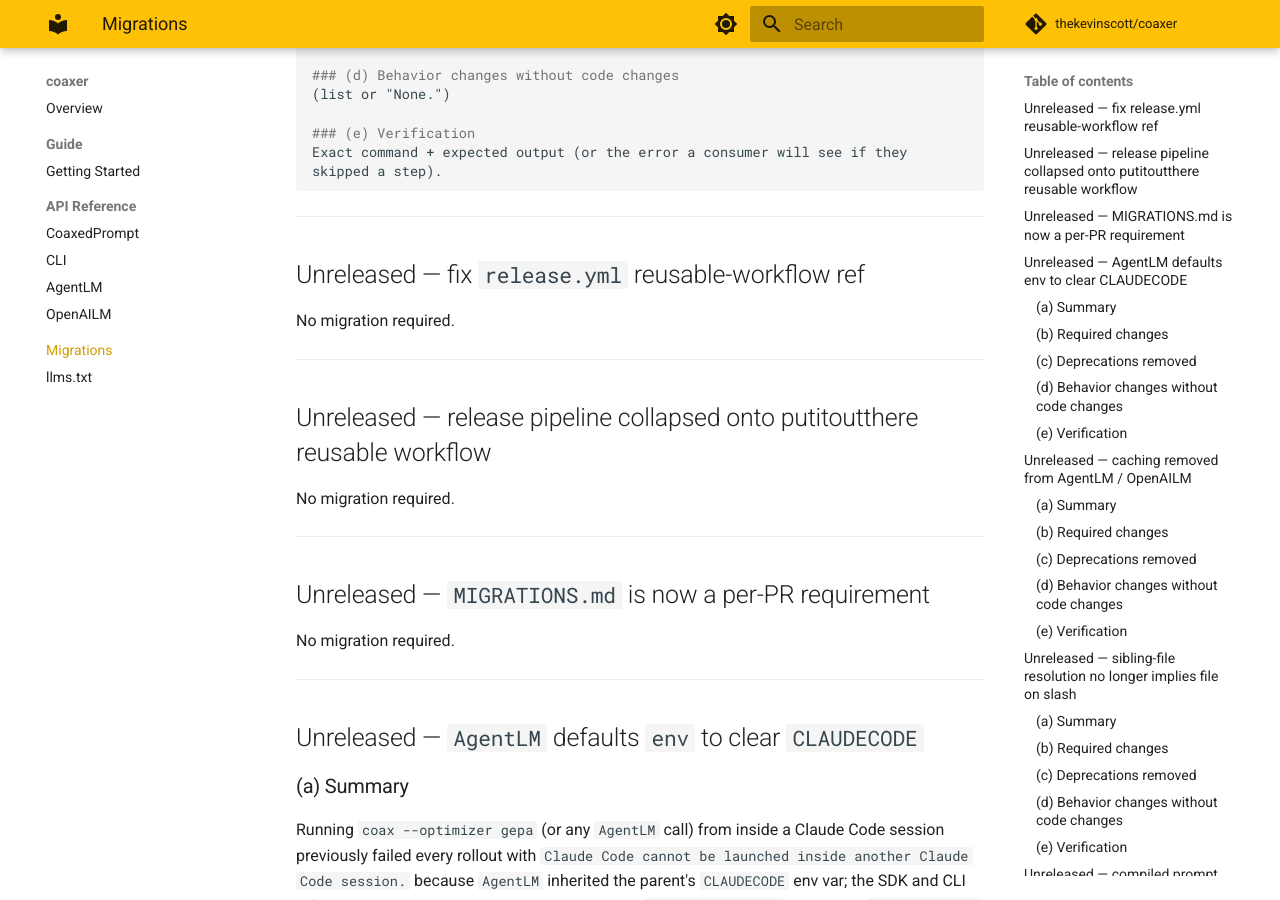
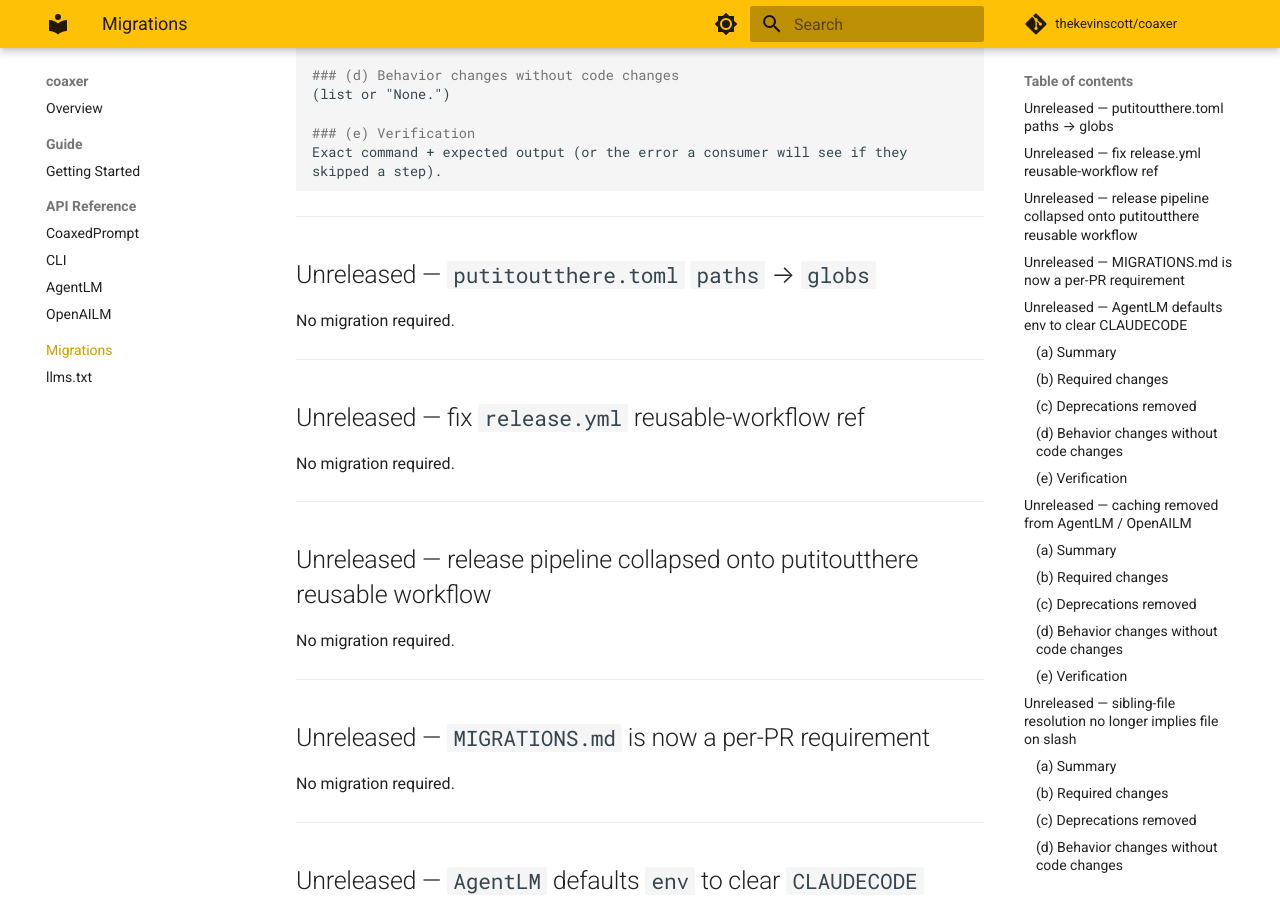
Before and after one commit to thekevinscott/coaxer, an MkDocs documentation site: the page built from docs/migrations.md, in a window 1280 px wide and 900 px high, scrolled down 528 px. Built offline with MkDocs 1.6.1 and Material for MkDocs 9.7.7, drawn with Linux system fonts in a browser that asks for light colours; comment, search, counter and statistics services are not loaded.

Commit message:
fix(release): putitoutthere.toml paths -> globs
putitoutthere 0.1.45+ renamed the per-package matcher key from `paths`
to `globs`. The reusable workflow rejects the old key:

  package.0.globs: Invalid input: expected array, received undefined;
  package.0: Unrecognized key: "paths"

Verified locally: `npx putitoutthere@0.1.45 plan --json` against the
updated config returns the expected coaxer 0.3.7 plan entry.

release: patch

````diff
--- a/MIGRATIONS.md
+++ b/MIGRATIONS.md
@@ -30,6 +30,12 @@ One paragraph: what broke, why the change was made, who is affected.
 Exact command + expected output (or the error a consumer will see if they
 skipped a step).
 ```
+
+---
+
+## Unreleased — `putitoutthere.toml` `paths` → `globs`
+
+No migration required.
 
 ---
 
--- a/putitoutthere.toml
+++ b/putitoutthere.toml
@@ -5,7 +5,7 @@ version = 1
 name = "coaxer"
 kind = "pypi"
 path = "."
-paths = ["coaxer/**", "pyproject.toml", "CHANGELOG.md"]
+globs = ["coaxer/**", "pyproject.toml", "CHANGELOG.md"]
 build = "hatch"
 # Override the default `{name}-v{version}` so the planner keeps bumping
 # from the pre-putitoutthere `v0.2.x` tag history.
````
Also changed, not shown: CHANGELOG.md (+1 -0 lines).
